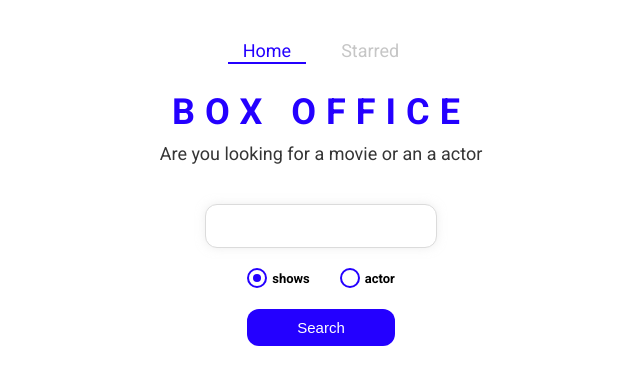
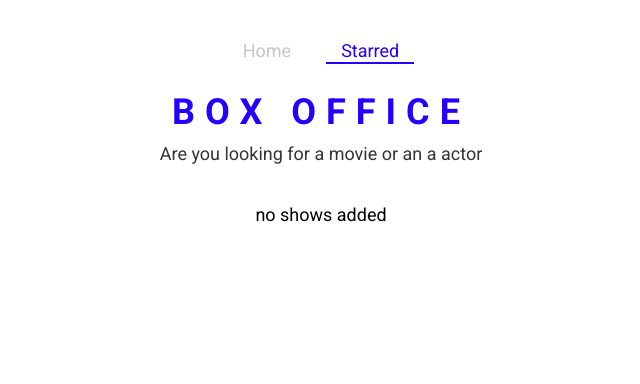
Before and after one commit to siddhant-ahire/box-office, a React (Create React App) app: page /#/starred in a window 1280 px wide. Shown: the top 384 px of the page, without its empty margins (319-959 px from the left). Built offline with nearby package versions, Linux system fonts and the light colour scheme.

Commit message:
this final commit

```diff
--- a/src/index.js
+++ b/src/index.js
@@ -1,14 +1,14 @@
 import React from 'react';
 import ReactDOM from 'react-dom';
-import {BrowserRouter} from 'react-router-dom';
+import {HashRouter} from 'react-router-dom';
 import './index.css';
 import App from './App';
 import reportWebVitals from './reportWebVitals';
 
 ReactDOM.render(
-    <BrowserRouter>
+    <HashRouter>
       <App />
-    </BrowserRouter>
+    </HashRouter>
     ,document.getElementById('root'));
 
 // If you want to start measuring performance in your app, pass a function
--- a/src/pages/Starred.js
+++ b/src/pages/Starred.js
@@ -37,7 +37,7 @@ export const Starred = () => {
         <MainPageLayout>
             {isLoading && <div>Shows are still Loading</div>}
             {error && <div>Error occured: {error}</div>}
-            {!isLoading && !shows && <div>no shows added</div>}
+            {!isLoading && !shows && <div style={{textAlign:"center"}}>no shows added</div>}
             {!isLoading && !error && shows && <ShowGrid data={shows}/>}
         </MainPageLayout>
 
```
Also changed, not shown: package.json (+6 -2 lines), 1 other file (tests, documents, lock files or other folders).
